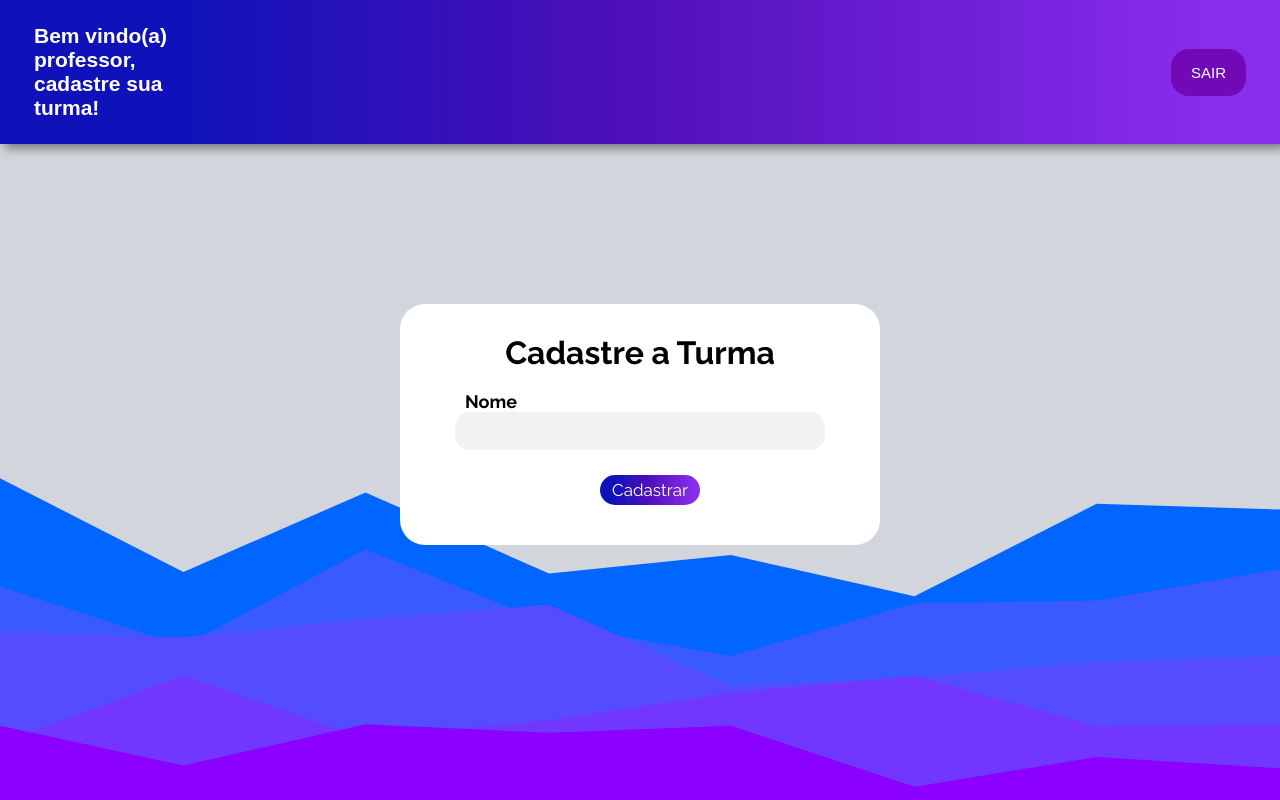
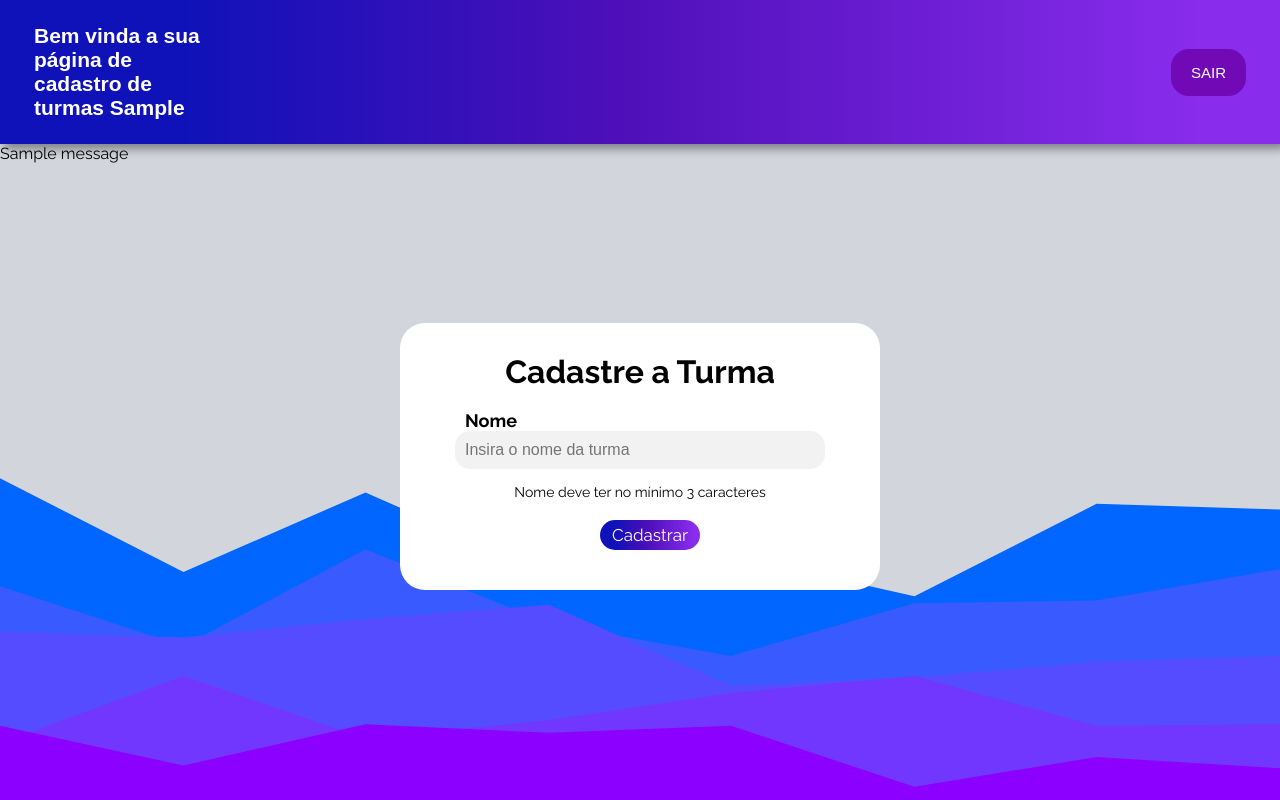
Before and after one commit to NaaQuinteiro/Projeto_Escola, a Django app: template Escola/App_Escola/templates/CadastroTurma.html in a window 1280 px wide. Run offline with Django 5.2, Linux system fonts and the light colour scheme; the template is opened without the code that fills it: most values are stand-ins (such as "Sample title", 1, 10 or a date in 2020); one stand-in notice (Sample message) is shown.

Commit message:
Lista as turmas e cadastra no banco

```diff
--- a/Escola/App_Escola/static/css/cad_turma.css
+++ b/Escola/App_Escola/static/css/cad_turma.css
@@ -141,3 +141,10 @@ header {
     align-items: center;
     margin-top: 20vh;
 }
+
+.turmas a {
+    display: flex;
+    justify-content: center;
+    font-size: 14px;
+    padding-bottom: 10px;
+}
--- a/Escola/App_Escola/static/css/professor.css
+++ b/Escola/App_Escola/static/css/professor.css
@@ -122,6 +122,9 @@ button#exclude {
     border-radius: 18px;
 }
 
+a {
+    text-decoration: none;
+}
 
 button#view {
     width: 100px;
@@ -144,4 +147,5 @@ button#exclude:hover {
 
 a{
     text-decoration: none;
+    color:#e9ecef;
 }
--- a/Escola/App_Escola/templates/CadastroTurma.html
+++ b/Escola/App_Escola/templates/CadastroTurma.html
@@ -13,7 +13,7 @@
         <nav>
             <div class="nav-bar">
 
-                <h1>Bem vindo(a) professor, cadastre sua turma!</h1>
+                <h1 id="nome_logado">Bem vinda a sua página de cadastro de turmas {{usuario_logado}}</h1>
                 <button>SAIR</button>
 
             </div>
@@ -22,14 +22,25 @@
 
     <main>
         <div class="form-turma">
+
+            {% if messages %}
+                <ul class="mensagem_do_servidor">
+                    {% for mensagem in messages %}
+                        <p {% if mensagem.tags %} class="alert alert-{{message.tags}}" {% endif %}>{{mensagem}}</p>
+                    {% endfor %}
+                </ul>
+            {% endif %}
+
             <div class="turmas">
-                <form action="/cadastrar_turma" method="post">
+                <form id="form" class="form" action="{% url 'salvar_turma_nova' %}" method="post">{% csrf_token %}
                     <h1>Cadastre a Turma</h1>
-                    <!-- <label for="">Código da Turma</label>
-                    <input type="text" name="codigo-turma"> -->
+
                     <label for="descrition">Nome</label>
-                    <input type="text" name="descricao">
-                    <button id="enviar">Cadastrar</button>
+
+                    <input type="hidden" name="id_professor" id="id_logado" value="{{id_logado}}">
+                    <input type="text" id="nome_turma" name="nome_turma" value="" placeholder="Insira o nome da turma">
+                    <a style="display: flex;justify-content: center;font-size: 14px;padding-bottom: 10px;">Nome deve ter no mínimo 3 caracteres</a>
+                    <button type="submit" class="btn_conf_cancel btn_confirmar">Cadastrar</button>
                 </form>
             </div>
 
--- a/Escola/App_Escola/templates/Login.html
+++ b/Escola/App_Escola/templates/Login.html
@@ -13,7 +13,7 @@
 			{% if messages %}
 				<ul class="mensagem_do_servidor">
 					{% for mensagem in messages %}
-						<li {% if mensagem.tags %} class="alert alert-{{message.tags}}" {% endif %}>{{mensagem}}/li>
+						<p {% if mensagem.tags %} class="alert alert-{{message.tags}}" {% endif %}>{{mensagem}}</p>
 					{% endfor %}
 				</ul>
 			{% endif %}
--- a/Escola/App_Escola/urls.py
+++ b/Escola/App_Escola/urls.py
@@ -6,6 +6,9 @@ urlpatterns = [
     path('', views.abre_index, name='abre_index'),
     path('login/', views.enviar_login, name='enviar_login'),
     path('confirmar_cadastro/', views.confirmar_cadastro, name='confirmar_cadastro'),
+    path('cad_turma/<int:id_professor>', views.cad_turma, name='cad_turma'),
+    path('salvar_turma', views.salvar_turma_nova, name='salvar_turma_nova'),
+    path('lista_turma/<int:id_professor>', views.lista_turma, name='lista_turma')
     # path('pageProfessor/', views.abre_pageProfessor, name='abre_pageProfessor'),
     # path('cadastroAtividade/', views.abre_cadastroAtividade, name='abre_cadastroAtividade'),
     # path('cadastroTurma/', views.abre_cadastroTurma, name='abre_cadastroTurma'),
```
Also changed, not shown: Escola/App_Escola/templates/Page_professor.html (+29 -17 lines), Escola/App_Escola/views.py (+36 -3 lines), Escola/db.sqlite3.
